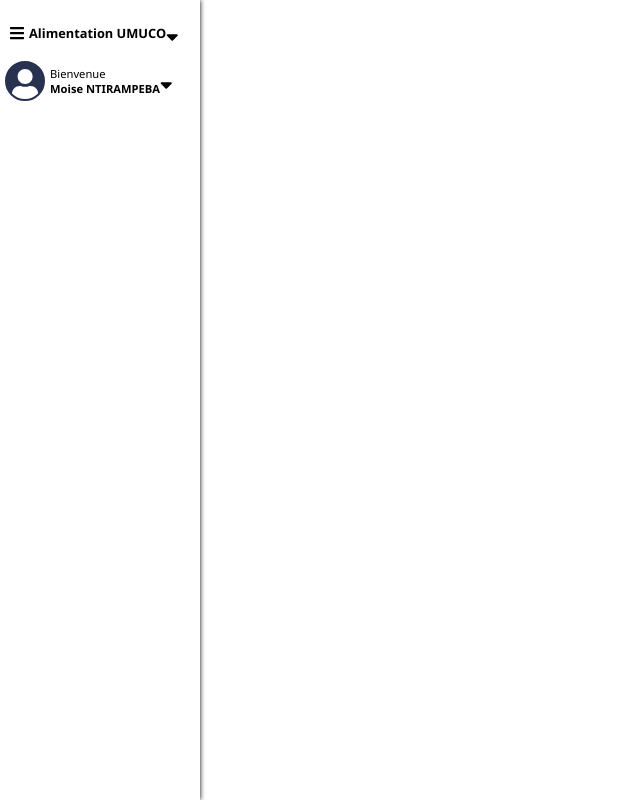
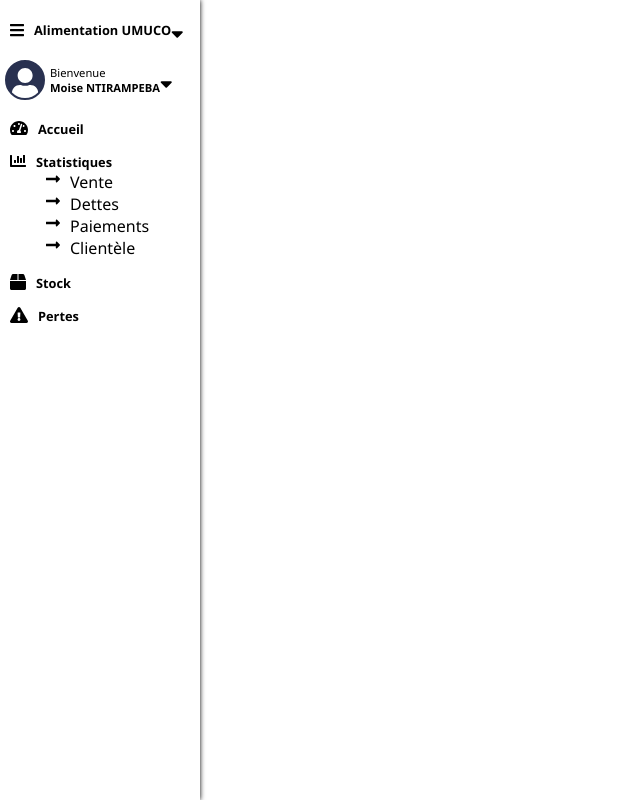
Before and after one commit to hogiburundi/urufatanamende_ui, a Vue app: page /#/ in a window 1280 px wide. Both pictures are taken after typing "Sample", "Sample123" into the empty fields and a click on the button "Connexion". Shown: the whole page, without its empty margins (0-640 px from the left). Built offline with nearby package versions, Linux system fonts and the light colour scheme.

Commit message:
added all submenus in menus

```diff
--- a/src/components/menus.vue
+++ b/src/components/menus.vue
@@ -1,7 +1,7 @@
 <template>
 <div class="menus">
 	<div class="kiosk">
-		<fa class="bars" icon="bars"/>
+		<fa class="img" icon="bars"/>
 		<div class="name">Alimentation UMUCO</div>
 		<fa class="arrow" icon="sort-down"/>
 	</div>
@@ -14,6 +14,40 @@
 			<div class="username">Moise NTIRAMPEBA</div>
 		</div>
 		<fa class="arrow" icon="sort-down"/>
+	</div>
+	<div class="submenus">
+		<fa class="img" icon="tachometer-alt"/>
+		<div class="name">Accueil</div>
+	</div>
+	<div class="submenus">
+		<fa class="img" icon="chart-bar"/>
+		<div>
+			<div class="name">Statistiques</div>
+			<div class="element">
+				<fa class="img" icon="long-arrow-alt-right"/>
+				<div>Vente</div>
+			</div>
+			<div class="element">
+				<fa class="img" icon="long-arrow-alt-right"/>
+				<div>Dettes</div>
+			</div>
+			<div class="element">
+				<fa class="img" icon="long-arrow-alt-right"/>
+				<div>Paiements</div>
+			</div>
+			<div class="element">
+				<fa class="img" icon="long-arrow-alt-right"/>
+				<div>Clientèle</div>
+			</div>
+		</div>
+	</div>
+	<div class="submenus">
+		<fa class="img" icon="box"/>
+		<div class="name">Stock</div>
+	</div>
+	<div class="submenus">
+		<fa class="img" icon="exclamation-triangle"/>
+		<div class="name">Pertes</div>
 	</div>
 </div>
 </template>
@@ -29,13 +63,20 @@ export default{
 	box-shadow: 0 0 5px;
 	padding-top: 10px;
 }
+.menus > div{
+	margin-bottom: 15px;
+}
 .kiosk, .user{
 	display: flex;
 	align-items: center;
 	justify-content: sp;
 	margin-top: 10px;
 }
-.img{
+.submenus{
+	display: flex;
+	align-items: flex-start;
+}
+.user .img{
 	background-color: var(--primary);
 	color: white;
 	width: 40px;
@@ -47,8 +88,8 @@ export default{
 	overflow: hidden;
 	margin: 5px;
 }
-.bars{
-	margin: 5px 5px 5px 10px;
+.img{
+	margin: 0 10px;
 }
 .user{
 	font-size: .7em;
@@ -62,4 +103,7 @@ export default{
 .arrow{
 	font-size: 20px;
 }
+.element{
+	display: flex;
+}
 </style>
--- a/src/main.js
+++ b/src/main.js
@@ -6,13 +6,15 @@ import axios from 'axios'
 import { library } from '@fortawesome/fontawesome-svg-core'
 import { FontAwesomeIcon } from '@fortawesome/vue-fontawesome'
 import {
-  faPen, faShoppingCart, faBox, faBoxOpen, faChartBar, faUser,
-  faBars, faSortDown,
+  faShoppingCart, faBox, faBoxOpen, faChartBar, faUser, faBars,
+  faSortDown, faExclamationTriangle, faTachometerAlt,
+  faLongArrowAltRight
 } from '@fortawesome/free-solid-svg-icons'
 
 library.add({
-  faPen, faShoppingCart, faBox, faBoxOpen,  faChartBar, faUser,
-  faBars, faSortDown,
+  faShoppingCart, faBox, faBoxOpen,  faChartBar, faUser, faBars,
+  faSortDown, faExclamationTriangle, faTachometerAlt,
+  faLongArrowAltRight
 })
 
 Vue.component('fa', FontAwesomeIcon)
```
